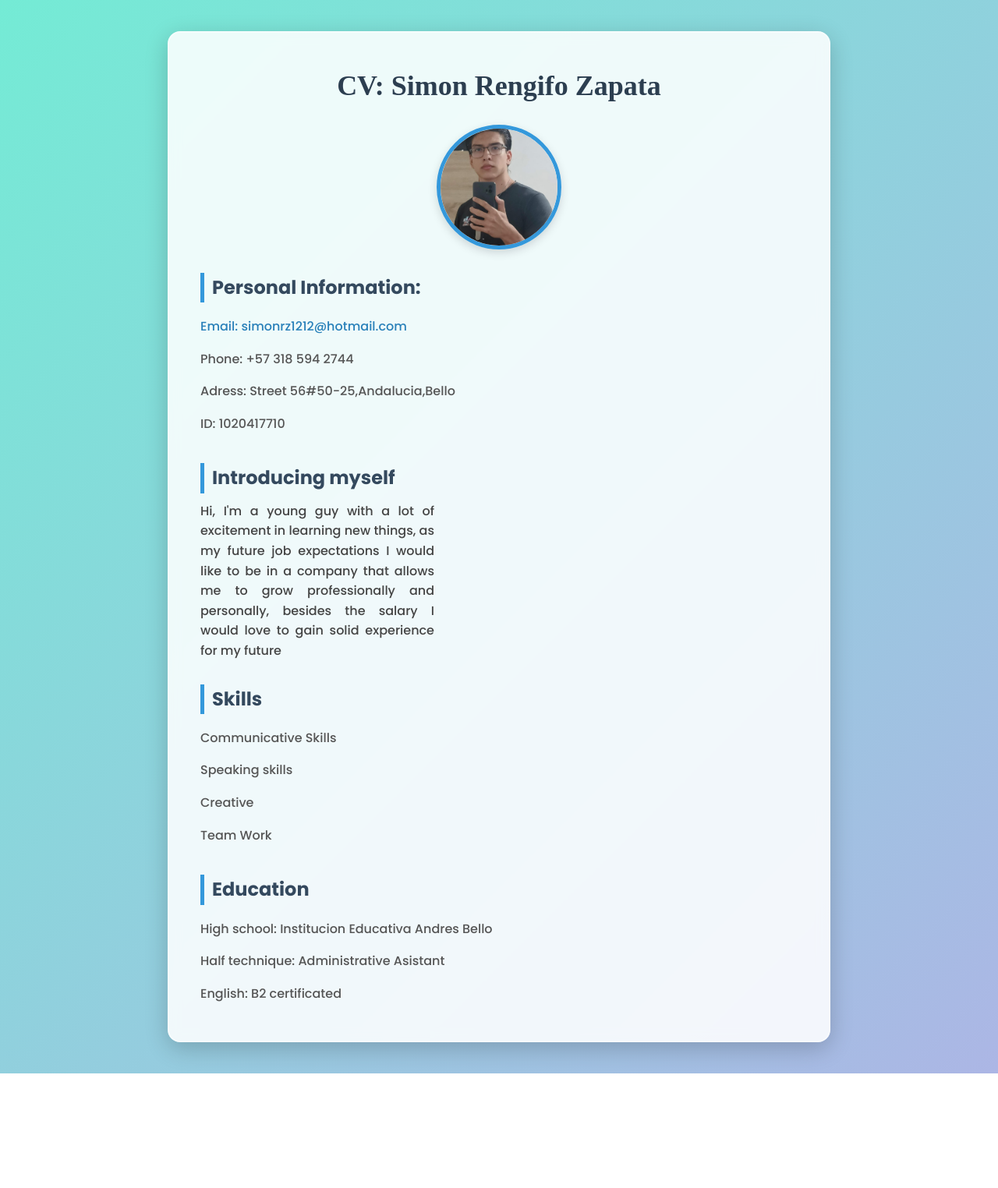
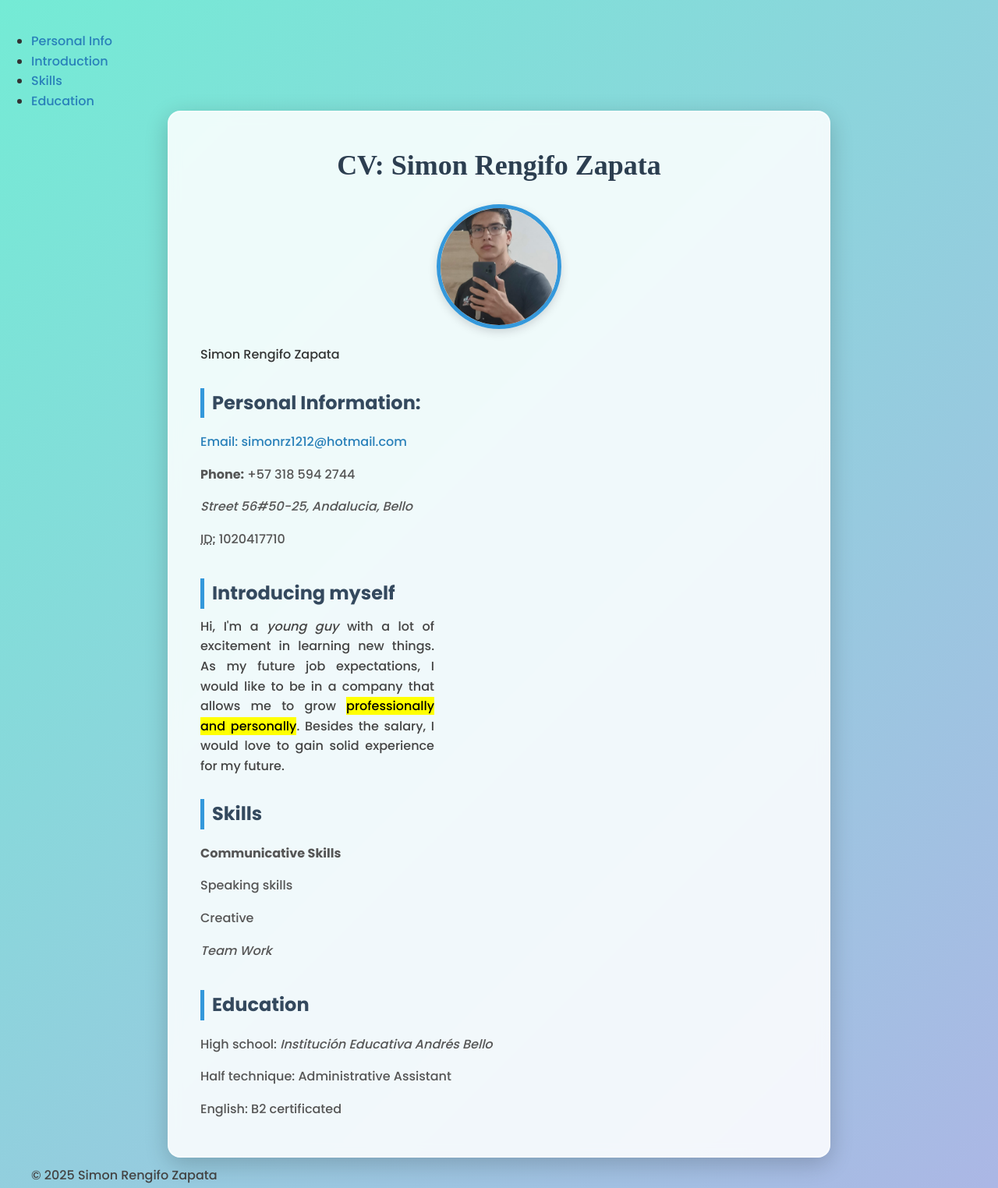
Before and after one commit to S1RZA/Riwi, a plain HTML site: page cv/index.html in a window 1280 px wide. Shown: the top 1524 px of the page at 78% size. Before the commit the page ends 1377 px from the top, so only its background shows below. Drawn offline with Linux system fonts and the light colour scheme.

Commit message:
Update index.html

```diff
--- a/cv/index.html
+++ b/cv/index.html
@@ -9,47 +9,70 @@
 </head>
 <body>
 
-<div class="content">
-    <div class="personal">
-        <h1 class="title" style="font-family: serif;">CV: Simon Rengifo Zapata</h1>
+<header>
+    <nav>
+        <ul>
+            <li><a href="#personal-info">Personal Info</a></li>
+            <li><a href="#introduction">Introduction</a></li>
+            <li><a href="#skills">Skills</a></li>
+            <li><a href="#education">Education</a></li>
+        </ul>
+    </nav>
+</header>
 
-            <img src="./Cv1.jpeg" class="image">
+<main class="content">
+    <section class="personal" id="personal-info">
+        <h1 class="title" style="font-family: serif;">CV: <span>Simon Rengifo Zapata</span></h1>
+
+        <figure>
+            <img src="./Cv1.jpeg" class="image" alt="Photo of Simon Rengifo Zapata">
+            <figcaption>Simon Rengifo Zapata</figcaption>
+        </figure>
 
         <h2 class="titles">Personal Information:</h2>
-        <ul class= "lists">
-            <li><a href="">Email: simonrz1212@hotmail.com</a></li>
-            <li>Phone: +57 318 594 2744 </li>
-            <li>Adress: Street 56#50-25,Andalucia,Bello</li>
-            <li>ID: 1020417710</li>
+        <ul class="lists">
+            <li><a href="mailto:simonrz1212@hotmail.com">Email: simonrz1212@hotmail.com</a></li>
+            <li><strong>Phone:</strong> <time datetime="+57-318-594-2744">+57 318 594 2744</time></li>
+            <li><address>Street 56#50-25, Andalucia, Bello</address></li>
+            <li><abbr title="Identification">ID:</abbr> 1020417710</li>
         </ul>
-    </div>
+    </section>
 
+    <section id="introduction">
+        <h2 class="titles">Introducing myself</h2>
+        <article>
+            <p style="display: block; width: 300px; text-align: justify;">
+                Hi, I'm a <em>young guy</em> with a lot of excitement in learning new things.
+                As my future job expectations, I would like to be in a company that allows me to grow
+                <mark>professionally and personally</mark>. Besides the salary, I would love to gain
+                solid experience for my future.
+            </p>
+        </article>
+    </section>
 
-    <div>
-        <h2 class="titles">Introducing myself</h2>
-        <p style="display: block;width: 300px; text-align: justify;"> Hi, I'm a young guy with a lot of excitement in learning new things, as my future job expectations I would like to be in a company that allows me to grow professionally and personally, besides the salary I would love to gain solid experience for my future</p>
-    </div>
-
-
-    <div class="skills">
+    <section class="skills" id="skills">
         <h2 class="titles">Skills</h2>
         <ul class="lists">
-            <li>Communicative Skills</li>
+            <li><strong>Communicative Skills</strong></li>
             <li>Speaking skills</li>
             <li>Creative</li>
-            <li>Team Work</li>
+            <li><em>Team Work</em></li>
         </ul>
-    </div>
+    </section>
 
-    <div class="education">
+    <section class="education" id="education">
         <h2 class="titles">Education</h2>
         <ul class="lists">
-            <li>High school: Institucion Educativa Andres Bello</li>
-            <li>Half technique: Administrative Asistant</li>
-            <li>English: B2 certificated</li>
+            <li>High school: <cite>Institución Educativa Andrés Bello</cite></li>
+            <li>Half technique: Administrative Assistant</li>
+            <li>English: <span lang="en">B2</span> certificated</li>
         </ul>
-    </div>
-</div>
+    </section>
+</main>
+
+<footer>
+    <p>&copy; <time datetime="2025">2025</time> Simon Rengifo Zapata</p>
+</footer>
 
 </body>
 </html>
```
